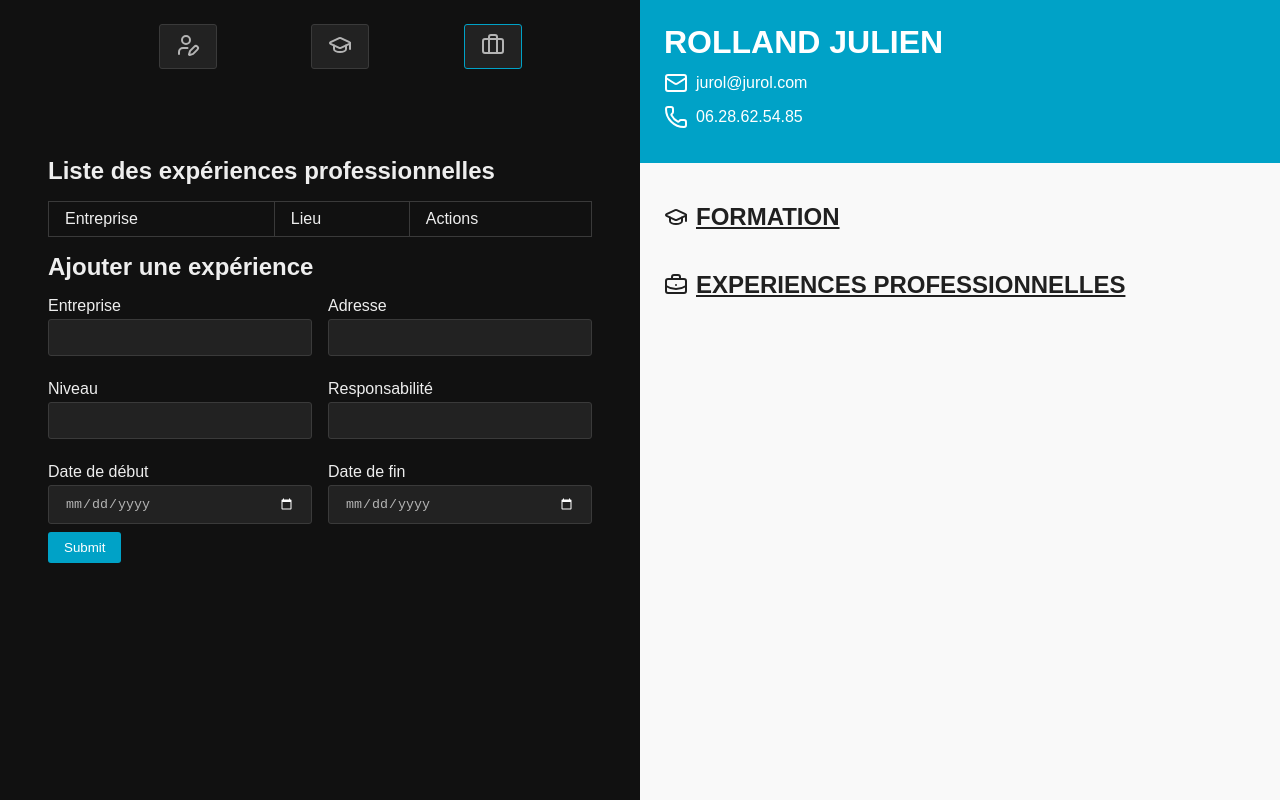
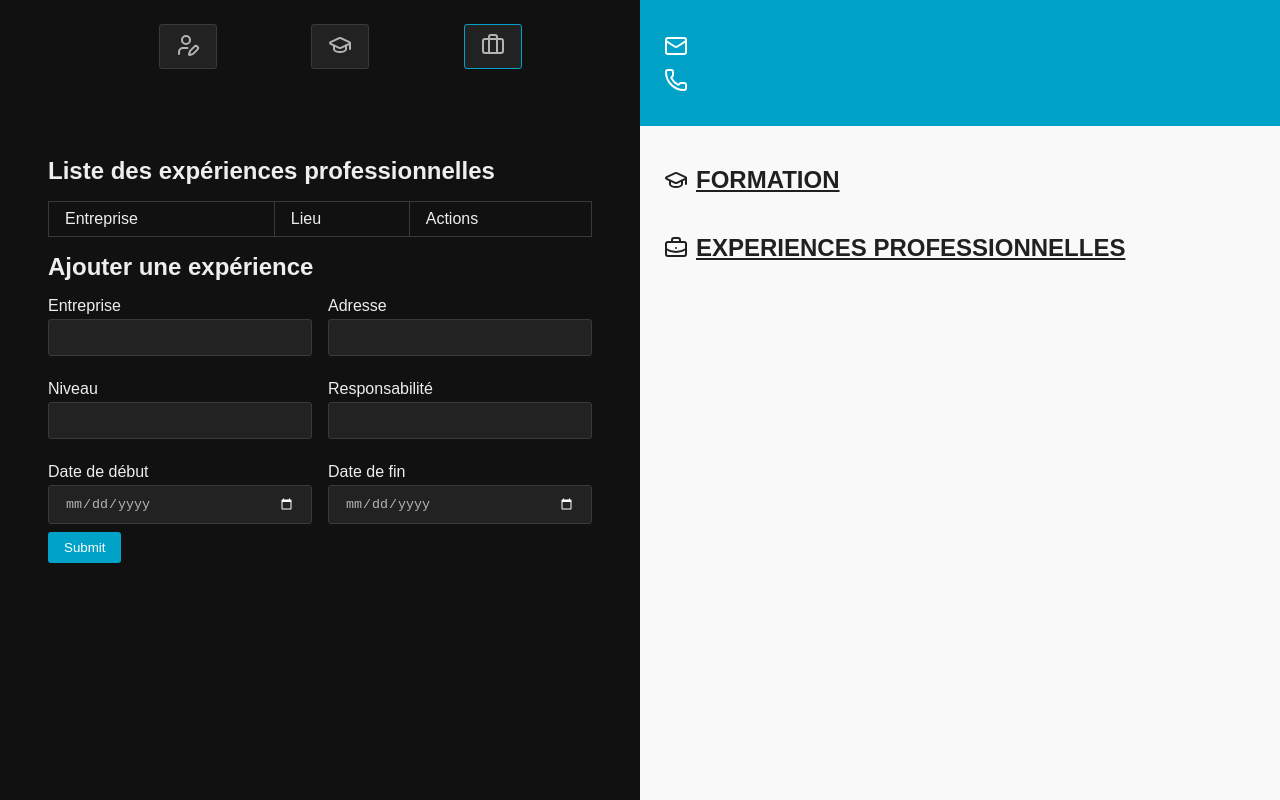
Before and after one commit to julien-dev-29/cv_application, a React (Vite) app: page / in a window 1280 px wide. Built offline with nearby package versions, Linux system fonts and the light colour scheme.

Commit message:
Deploy to netlify

```diff
--- a/src/App.jsx
+++ b/src/App.jsx
@@ -3,12 +3,7 @@ import { ControlPanel } from "./ControlPanel";
 import { Display } from "./Display/Display";
 
 function App() {
-  const [user, setUser] = useState({
-    firstname: "JULIEN",
-    lastname: "ROLLAND",
-    email: "jurol@jurol.com",
-    tel: "06.28.62.54.85",
-  });
+  const [user, setUser] = useState({});
   const [educationals, setEducationals] = useState([]);
   const [practicals, setPratictals] = useState([]);
   return (
```
